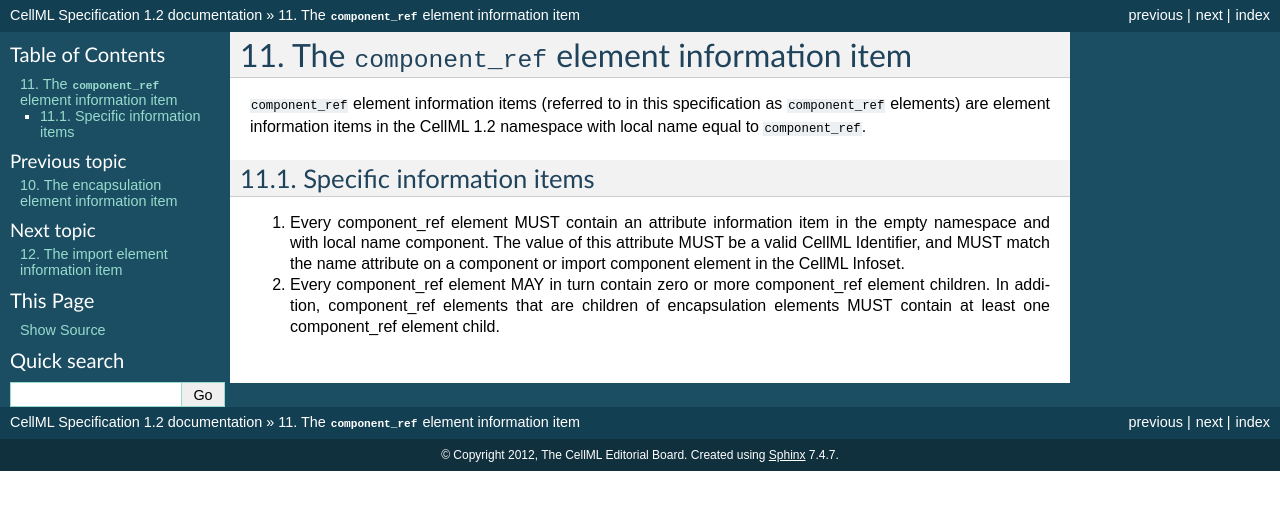
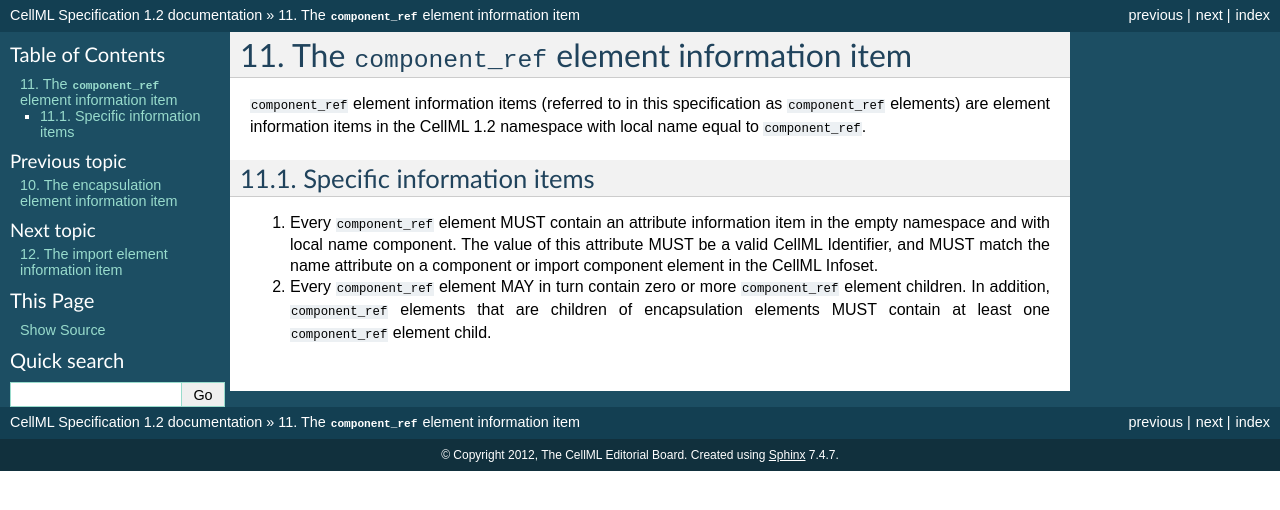
Before and after one commit to nickerso/cellml-spec-sphinx-test, a Sphinx documentation site: the page built from source/component-ref-element-item.rst, in a window 1280 px wide. Shown: the top 510 px of the page. Built offline with Sphinx 7.4.7, drawn with Linux system fonts in a browser that asks for light colours.

Commit message:
formatting update

```diff
--- a/source/component-ref-element-item.rst
+++ b/source/component-ref-element-item.rst
@@ -11,13 +11,13 @@ in the CellML 1.2 namespace with local name equal to ``component_ref``.
 Specific information items
 --------------------------
 
-1. Every component\_ref element MUST contain an attribute information
+1. Every ``component_ref`` element MUST contain an attribute information
    item in the empty namespace and with local name component. The value
    of this attribute MUST be a valid CellML Identifier, and MUST match
    the name attribute on a component or import component element in the
    CellML Infoset.
 
-2. Every component\_ref element MAY in turn contain zero or more
-   component\_ref element children. In addition, component\_ref elements
+2. Every ``component_ref`` element MAY in turn contain zero or more
+   ``component_ref`` element children. In addition, ``component_ref`` elements
    that are children of encapsulation elements MUST contain at least one
-   component\_ref element child.
+   ``component_ref`` element child.
```
